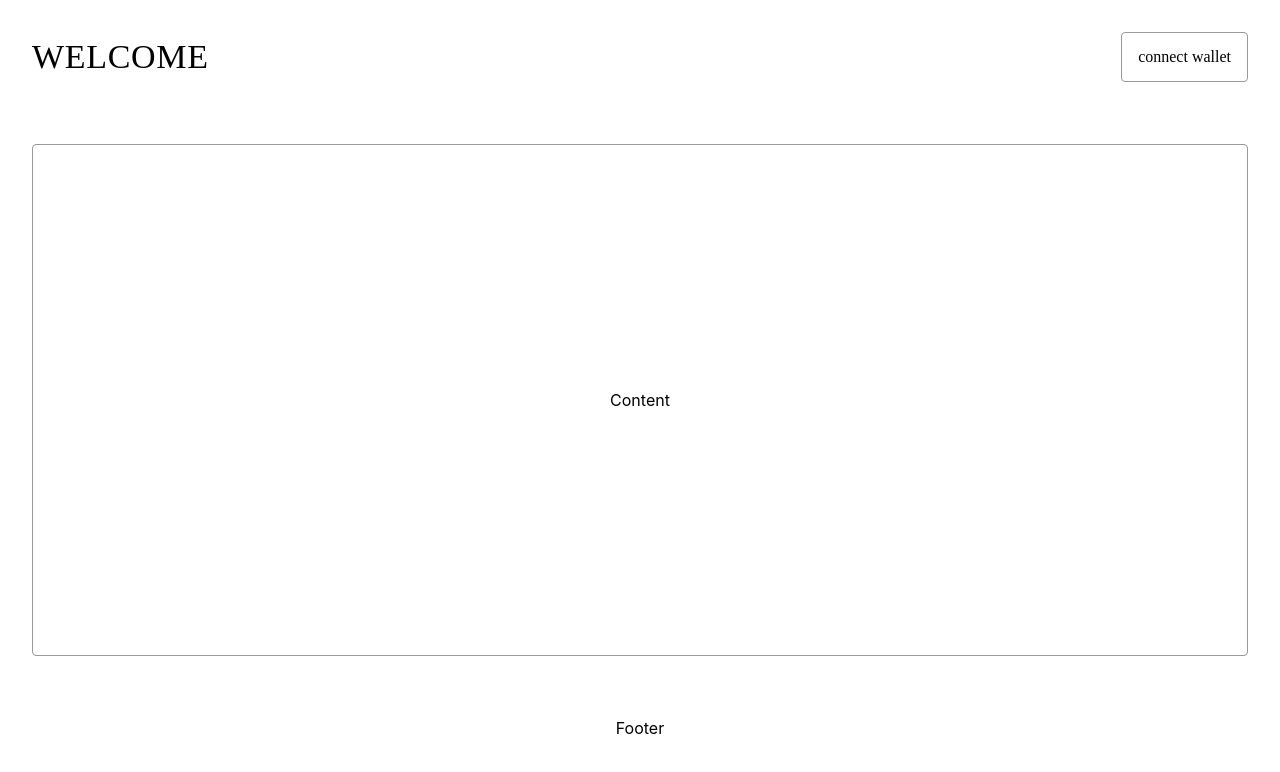
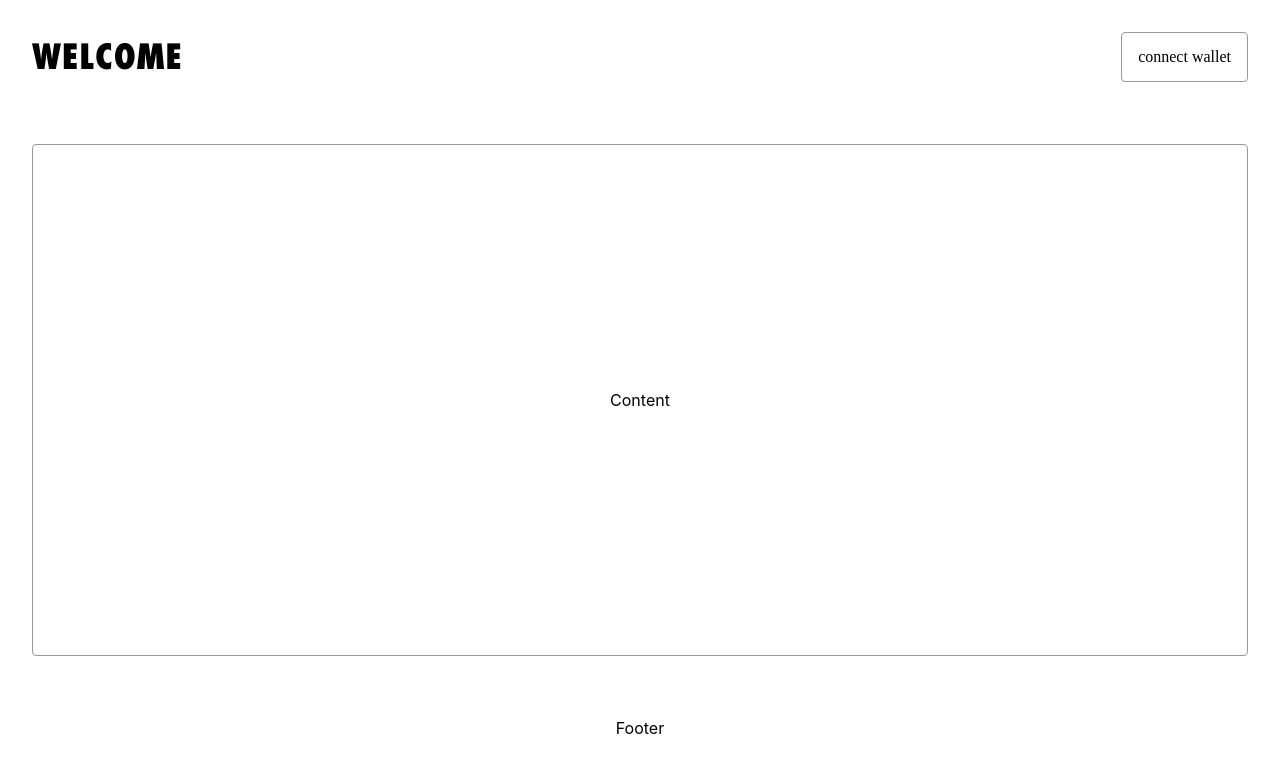
Before and after one commit to Jxsephh/tortuga.market, a Next.js app: page / in a window 1280 px wide. Shown: the top 772 px of the page. Built offline with nearby package versions, Linux system fonts and the light colour scheme.

Commit message:
Added Futura font

```diff
--- a/components/molecules/Header.tsx
+++ b/components/molecules/Header.tsx
@@ -4,7 +4,7 @@ export default function Header() {
     return (
         <HeaderContainer>
             <div className="flex justify-between items-end w-full mx-8 -mt-8">
-                <div className="font-serif text-[34px] tracking-wide">
+                <div className="font-sans text-[34px] tracking-wide">
                     WELCOME
                 </div>
                 <button
--- a/styles/globals.css
+++ b/styles/globals.css
@@ -1,6 +1,11 @@
 @tailwind base;
 @tailwind components;
 @tailwind utilities;
+
+@font-face {
+	font-family: "Futura Condensed Extra Bold";
+	src: url("../public/fonts/Futura Condensed Extra Bold.otf");
+  }
 
 html,
 body {
--- a/tailwind.config.js
+++ b/tailwind.config.js
@@ -15,7 +15,7 @@ module.exports = {
 			}
 		},
 		fontFamily: {
-			'sans': ['Futura Condensed ExtraBold', 'sans-serif'],
+			'sans': ['Futura Condensed Extra Bold', 'sans-serif'],
 			'serif': ['PT Mono', 'serif']
 		},
 		letterSpacing: {
```
Also changed, not shown: public/fonts/Futura Condensed Extra Bold.otf (added).
